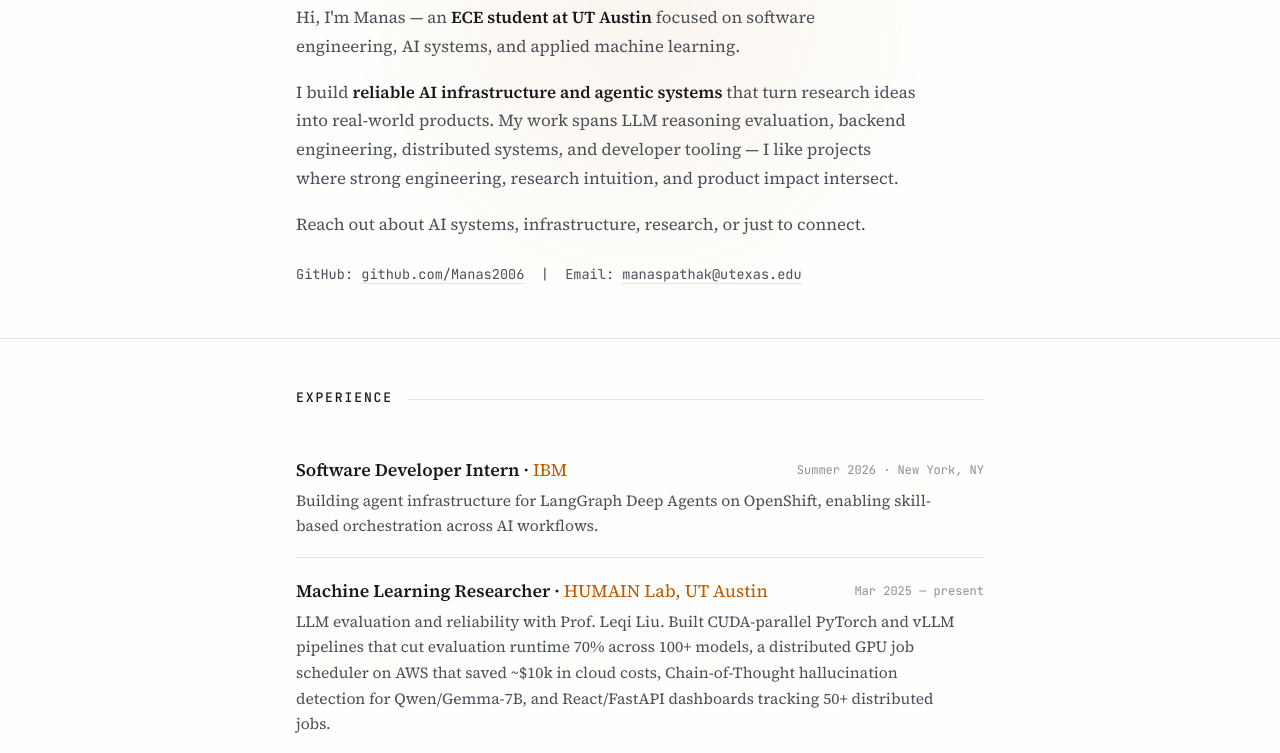
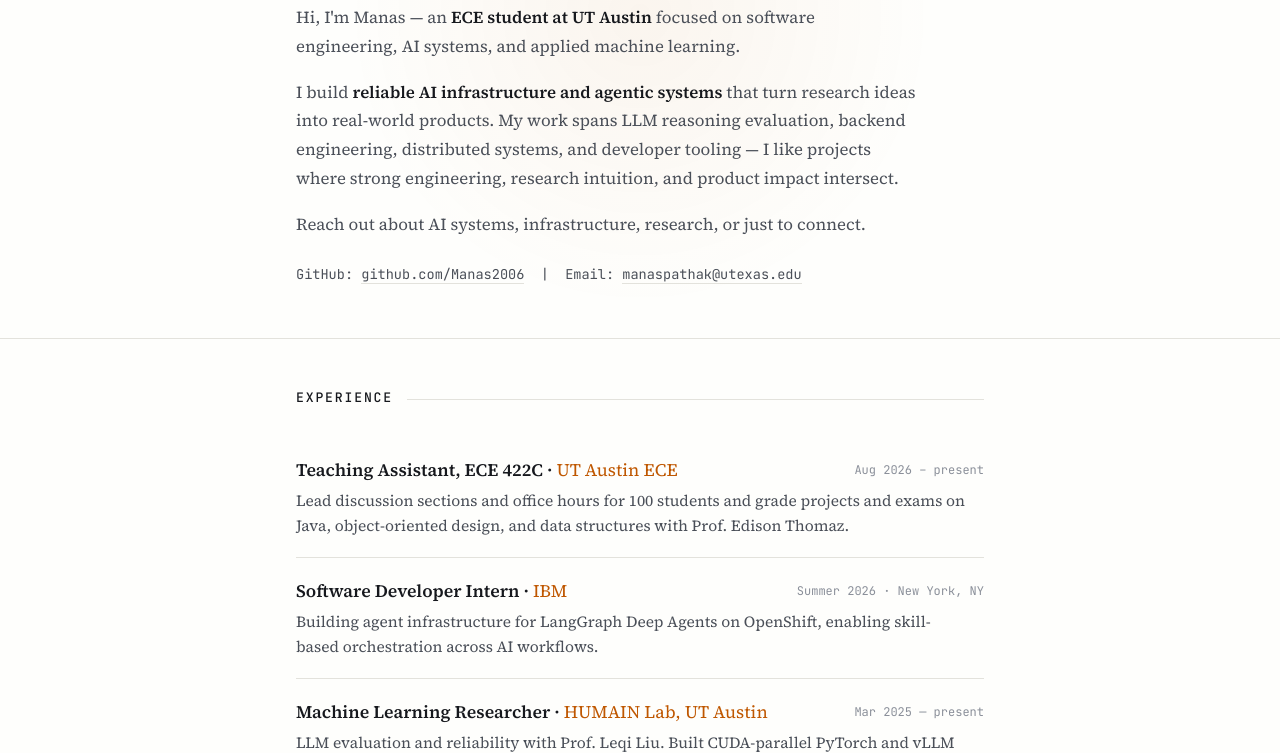
Before and after one commit to Manas2006/personal-website, a plain HTML site: page index.html in a window 1280 px wide. Shown: the part 226-979 px from the top of the page. Drawn offline with Linux system fonts and the light colour scheme.

Commit message:
Add ECE 422C teaching assistant role (#3)
Add the current Software Design and Implementation II teaching assistant position with resume-aligned responsibilities.

```diff
--- a/index.html
+++ b/index.html
@@ -420,6 +420,13 @@
     <div class="sec-head"><h2>Experience</h2></div>
 
     <div class="role sr">
+      <h3>Teaching Assistant, ECE 422C · <span class="org">UT Austin ECE</span></h3>
+      <span class="dates">Aug 2026 – present</span>
+      <p>Lead discussion sections and office hours for 100 students and grade projects
+      and exams on Java, object-oriented design, and data structures with Prof. Edison Thomaz.</p>
+    </div>
+
+    <div class="role sr">
       <h3>Software Developer Intern · <span class="org">IBM</span></h3>
       <span class="dates">Summer 2026 · New York, NY</span>
       <p>Building agent infrastructure for LangGraph Deep Agents on OpenShift,
```
